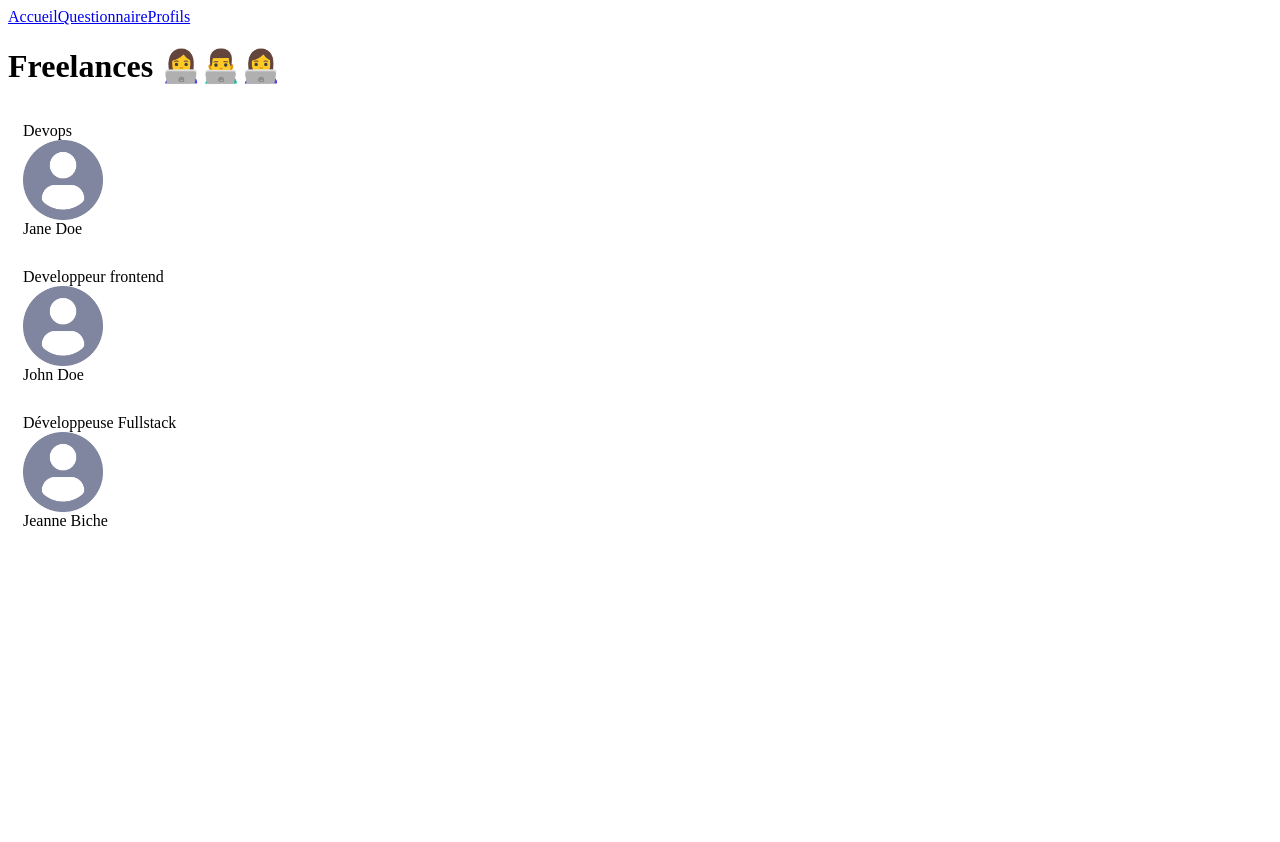
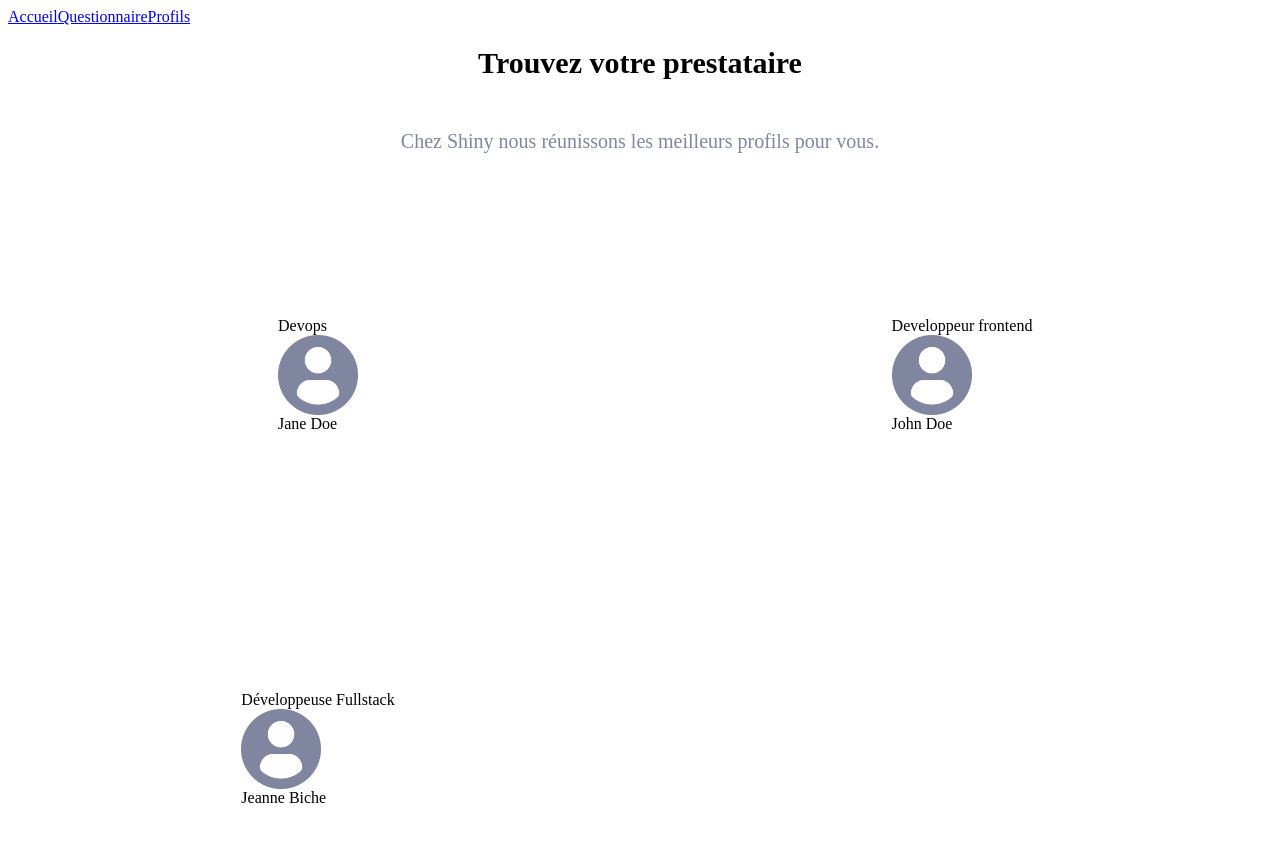
Before and after one commit to MaryamVerdon/shiny-agency, a React (Create React App) app: page /freelances in a window 1280 px wide. Shown: the top 842 px of the page. Before the commit the page ends 800 px from the top, so only its background shows below. Built offline with nearby package versions, Linux system fonts and the light colour scheme.

Commit message:
CSS de la page de profils

```diff
--- a/src/pages/Freelances/index.jsx
+++ b/src/pages/Freelances/index.jsx
@@ -1,36 +1,62 @@
-import DefaultPicture from '../../assets/profile.png'
 import Card from '../../components/Card'
+import styled from 'styled-components'
+import colors from '../../utils/style/colors'
+
+const CardsContainer = styled.div`
+  display: grid;
+  gap: 24px;
+  grid-template-rows: 350px 350px;
+  grid-template-columns: repeat(2, 1fr);
+  align-items: center;
+  justify-items: center;
+`
+
+const PageTitle = styled.h1`
+  font-size: 30px;
+  color: black;
+  text-align: center;
+  padding-bottom: 30px;
+`
+
+const PageSubtitle = styled.h2`
+  font-size: 20px;
+  color: ${colors.secondary};
+  font-weight: 300;
+  text-align: center;
+  padding-bottom: 30px;
+`
 
 const freelanceProfiles = [
   {
     name: 'Jane Doe',
     jobTitle: 'Devops',
-      picture: DefaultPicture,
   },
   {
     name: 'John Doe',
     jobTitle: 'Developpeur frontend',
-      picture: DefaultPicture,
   },
   {
     name: 'Jeanne Biche',
     jobTitle: 'Développeuse Fullstack',
-      picture: DefaultPicture,
   },
 ]
 
 function Freelances() {
   return (
     <div>
-          <h1>Freelances 👩‍💻👨‍💻👩‍💻</h1>
+      <PageTitle>Trouvez votre prestataire</PageTitle>
+      <PageSubtitle>
+        Chez Shiny nous réunissons les meilleurs profils pour vous.
+      </PageSubtitle>
+      <CardsContainer>
         {freelanceProfiles.map((profile, index) => (
           <Card
             key={`${profile.name}-${index}`}
             label={profile.jobTitle}
-                  picture={profile.picture}
             title={profile.name}
           />
         ))}
+      </CardsContainer>
     </div>
   )
 }
```
Lines whose indentation alone changed are shown as unchanged.
